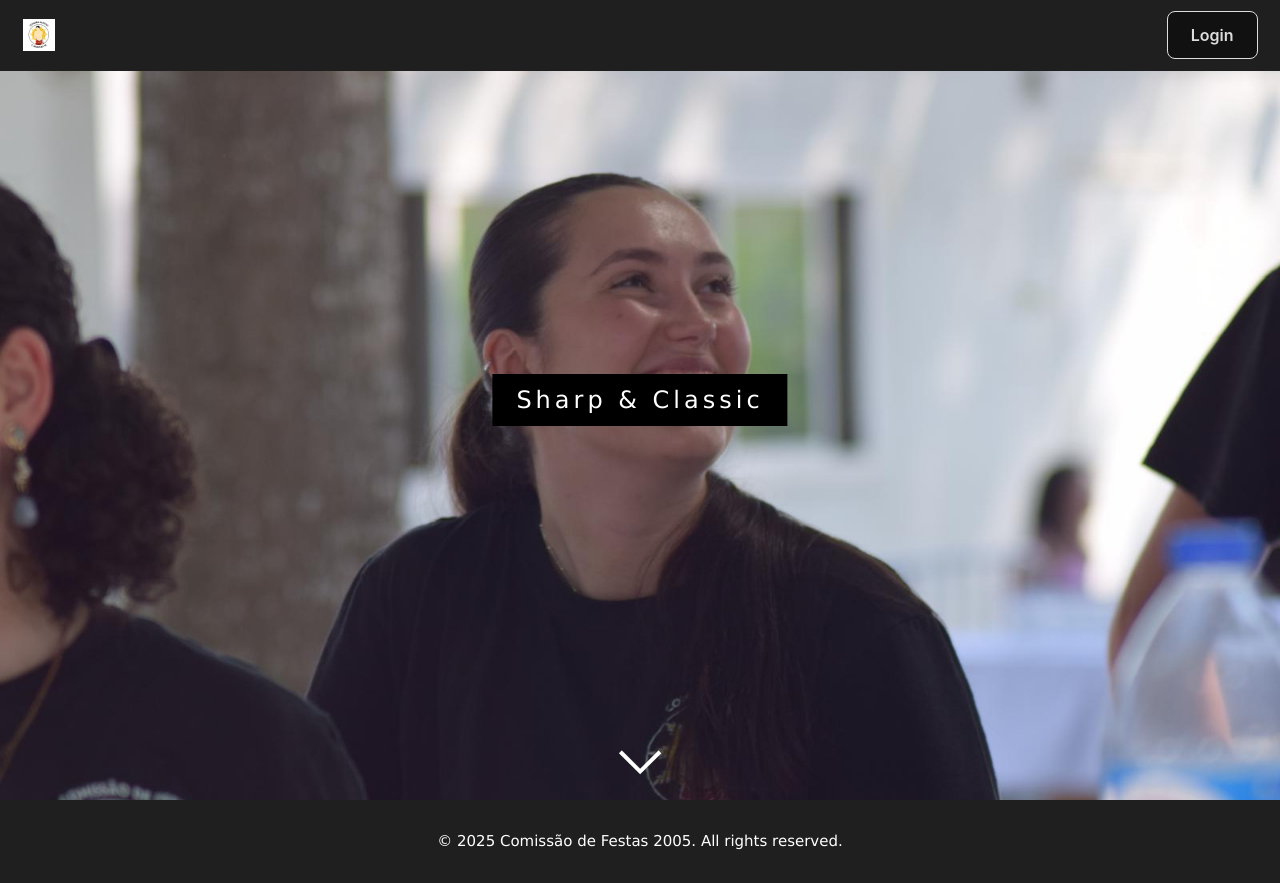
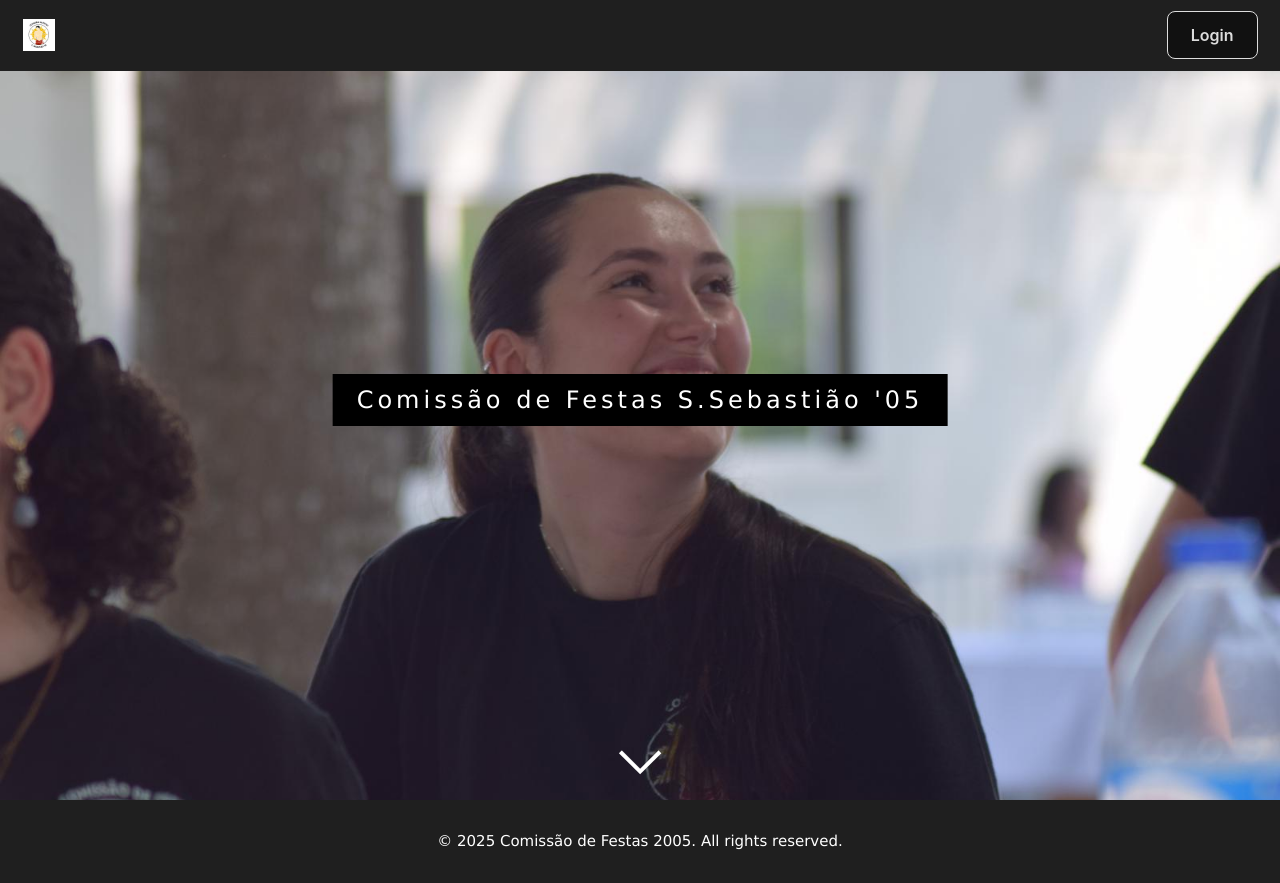
Before and after one commit to Dead4ever07/bar-app, a React (Create React App) app: page / in a window 1280 px wide. Built offline with nearby package versions, Linux system fonts and the light colour scheme; no server answers.

Commit message:
text update

```diff
--- a/src/components/Home/Carousel.js
+++ b/src/components/Home/Carousel.js
@@ -67,7 +67,7 @@ function Carrossel() {
             style={{ whiteSpace: "nowrap" }}
           >
             <span className="w3-center w3-padding-large w3-black w3-xlarge w3-wide w3-animate-opacity">
-              Sharp & Classic
+              Comissão de Festas S.Sebastião '05
             </span>
           </div>
         </div>
```
